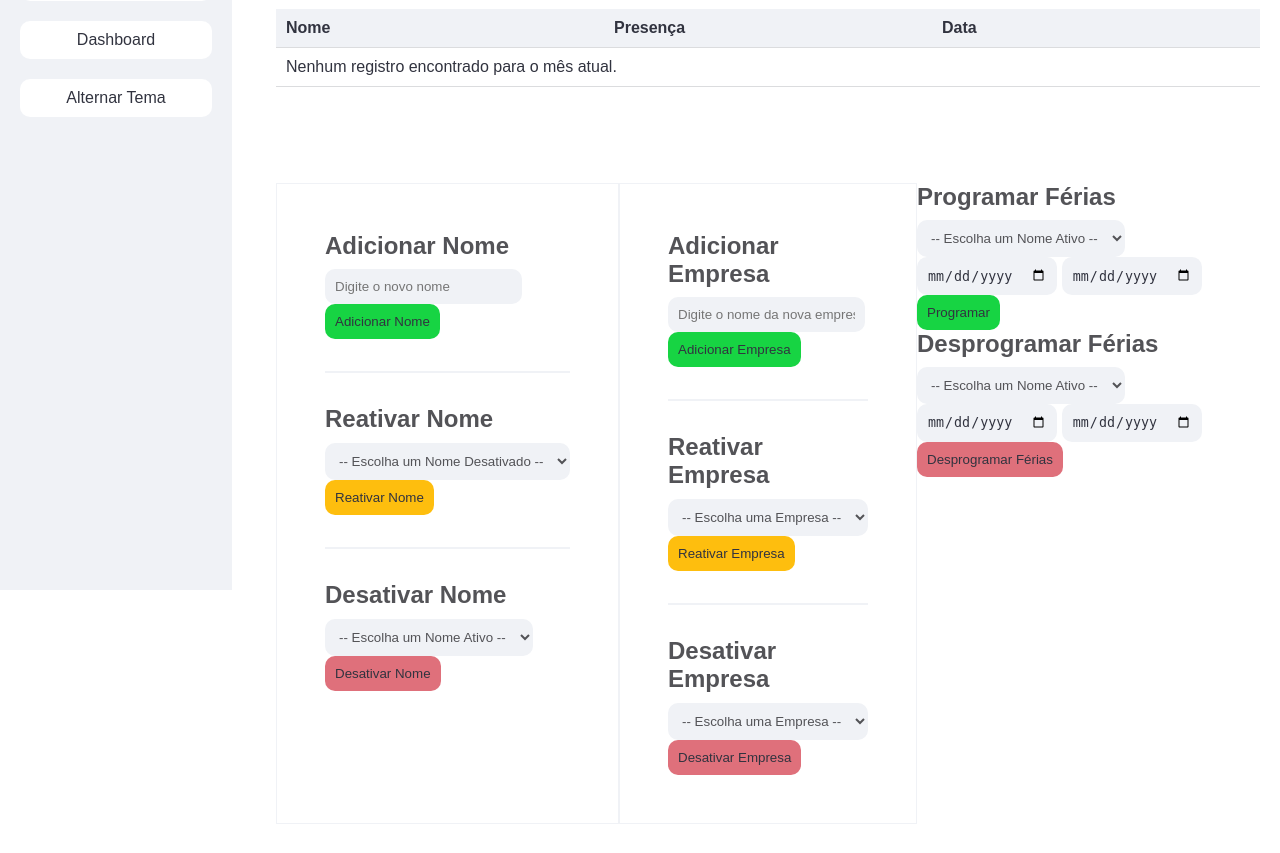
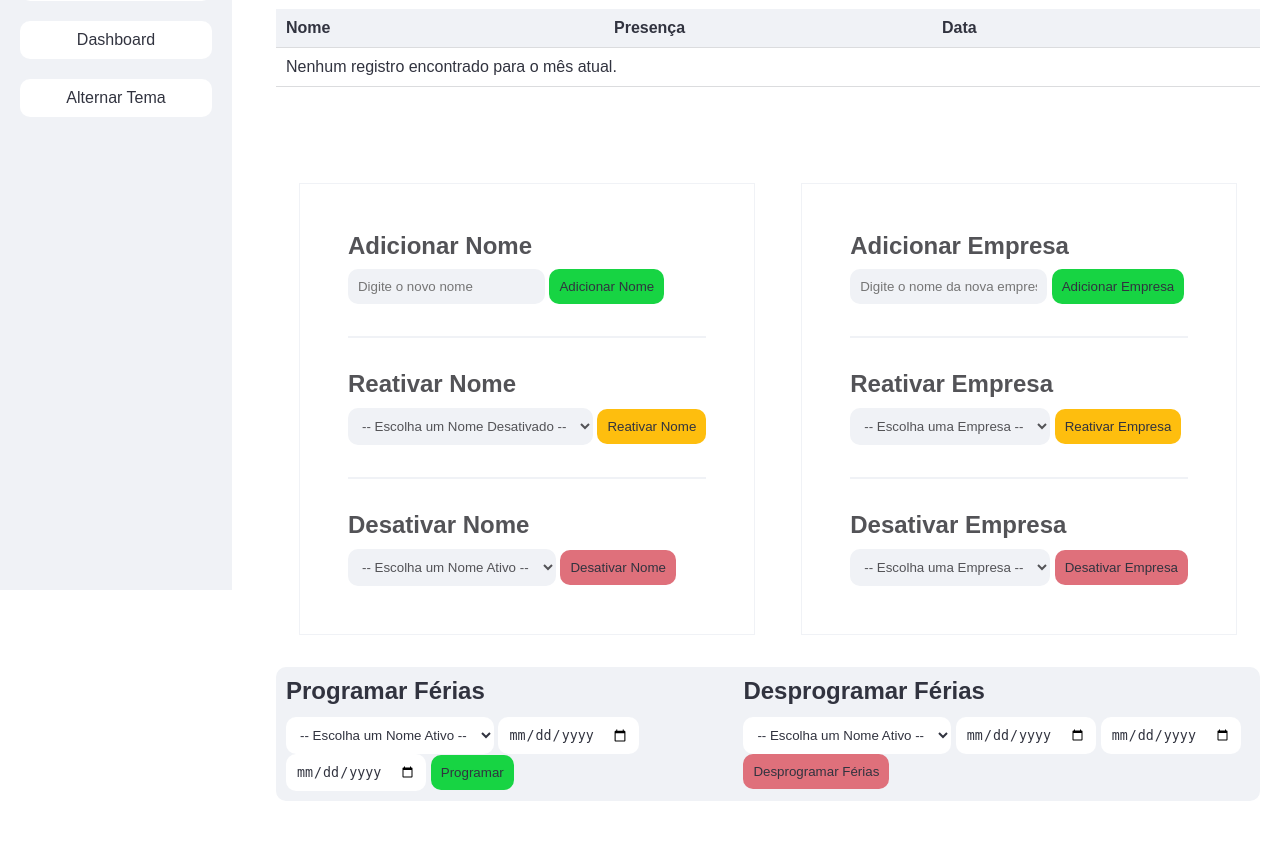
Before and after one commit to Pontessxx/VenvQua-Flask_integration_v1, a Flask app: template meu_app_flask/templates/adicionar_presenca.html in a window 1280 px wide. Shown: the part 250-1103 px from the top of the page. Before the commit the page ends 1074 px from the top, so only its background shows below. Run offline with Flask 3, Linux system fonts and the light colour scheme; the template is opened without the code that fills it, so the values that code supplies are empty.

Commit message:
css_adiciona_presenca

```diff
--- a/meu_app_flask/static/styles.css
+++ b/meu_app_flask/static/styles.css
@@ -162,6 +162,13 @@ body {
 .select2-container--default .select2-selection--multiple .select2-selection__choice__remove{
     color: var(--text-color);
 }
+.filtros #ano{
+    background: var(--menu-background-color);
+    color: var(--text-color);
+    padding: 8px;
+    border: none;
+    border-radius: 5px;
+}
 /* Tabela */
 #table-container {
     max-height: 400px;
@@ -202,6 +209,43 @@ span.select2-dropdown.select2-dropdown--below{
 
     color: var(--text-color);
 
+}
+
+.forms_ferias{
+    display: flex;
+    padding: 10px;
+    justify-content: space-evenly;
+    background: var(--menu-background-color);
+    margin: 2em 0 2em 0;
+    border-radius: 10px;
+}
+.forms_ferias label{
+    font-size: 12px;
+    margin-bottom: 10px;
+}
+.forms_ferias select{
+    padding: 10px;
+    border-radius: 10px;
+    background-color: var(--background-color);
+    color: var(--text-color);
+    border: none;
+}
+.forms_ferias input{
+    padding: 10px;
+    border-radius: 10px;
+    background-color: var(--background-color);
+    color: var(--text-color);
+    border: none;
+}
+.forms_ferias h2{
+    margin-bottom: 0.5em;
+}
+.forms_ferias button{
+    padding: 10px;
+    border-radius: 10px;
+    color: var(--text-color);
+    border: none;
+    cursor: pointer;
 }
 
 /* Barra de rolagem */
--- a/meu_app_flask/templates/adicionar_presenca.html
+++ b/meu_app_flask/templates/adicionar_presenca.html
@@ -253,6 +253,7 @@
                 </form>
             </div>
 
+        </section>
         <div class="forms_ferias">
 
             <!-- Formulário para adicionar nova empresa -->
@@ -297,7 +298,6 @@
             </form>
 
         </div>
-        </section>
 
     </div>
 
```
Lines whose indentation alone changed are shown as unchanged.
